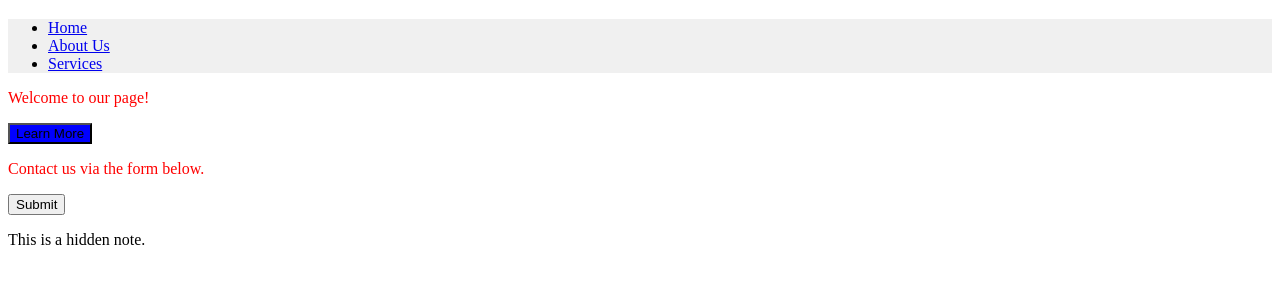
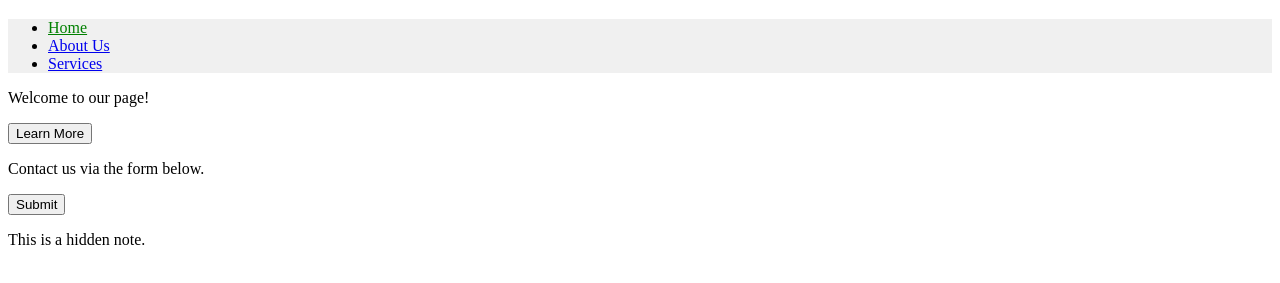
Before and after one commit to EthanieleHwang/js-pracitce, a website: page Web API/DOM-Node Selection/practices1.html in a window 1280 px wide. Shown: the part 61-344 px from the top of the page. Drawn offline with Linux system fonts and the light colour scheme.

Commit message:
feat: Implement new DOM selection practices and refactor styling
Refactor `practices1.html` to enhance DOM manipulation examples.
- Change paragraph styling from inline `style.color` to adding `info-text` class for better maintainability.
- Add new practices for selecting elements:
    - Select `<a>` elements with `data-nav="home"` and apply styling.
    - Count buttons with class `btn` within the `main` element.
    - Prepare for demonstrating differences between `getElementsByClassName` and `querySelectorAll` (live vs. static collections).
- Remove direct styling of `.btn` element.

```diff
--- a/Web API/DOM-Node Selection/practices1.html
+++ b/Web API/DOM-Node Selection/practices1.html
@@ -37,13 +37,37 @@
         myUl.style.backgroundColor = "#f0f0f0";
       }
       const mySection = document.querySelectorAll(".content-section");
+      // console.log(mySection);
       for (let i = 0; i < mySection.length; i++) {
-        mySection[i].querySelector("p").style.color = "red";
+        const section = mySection[i];
+        const firstParagraph = section.querySelector("p");
+        if (firstParagraph) {
+          firstParagraph.classList.add("info-text");
+        }
       }
-      const myBtn = document.querySelector(".btn");
-      if (myBtn) {
-        myBtn.style.backgroundColor = "blue";
+
+      //3.  **选择所有 `data-nav` 属性值为 "home" 的 `<a>` 元素，并将其文本颜色改为蓝色。**
+      const homeLinks = document.querySelectorAll('a[data-nav="home"]');
+      homeLinks.forEach((link) => {
+        link.style.color = "green";
+      });
+
+      // 4.  **选择 `main` 元素内部所有类名包含 `btn` 的按钮，并统计它们的数量。**
+      const mainElement = document.querySelector("main");
+      if (mainElement) {
+        const btnElement = mainElement.querySelectorAll(".btn");
+        console.log(
+          "Number of buttons ini main ocntaining 'btn' class:.",
+          btnElement.length
+        );
       }
+      // 5.  **动态地在 `id="app"` 的末尾添加一个新的 `div`，其类名为 `content-section`。然后，分别通过 `getElementsByClassName` 和 `querySelectorAll` 再次获取所有 `.content-section` 元素，比较它们的 `length`。**
+      const appDiv = document.getElementById("app");
+
+      //先获取初始集合
+      const liveSections = document.getElementsByClassName("content-section");
+      const staticSections = document.querySelectorAll(".content-section");
+      console.log("Initial liveSections length:", liveSections.length);
     </script>
   </body>
 </html>
```
